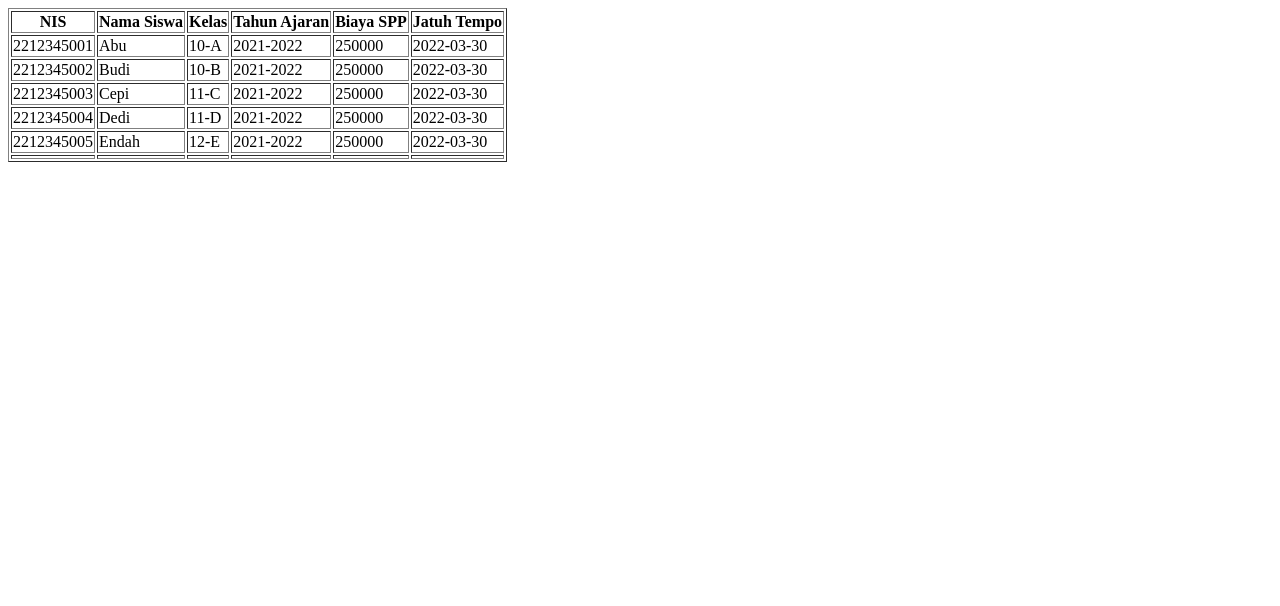
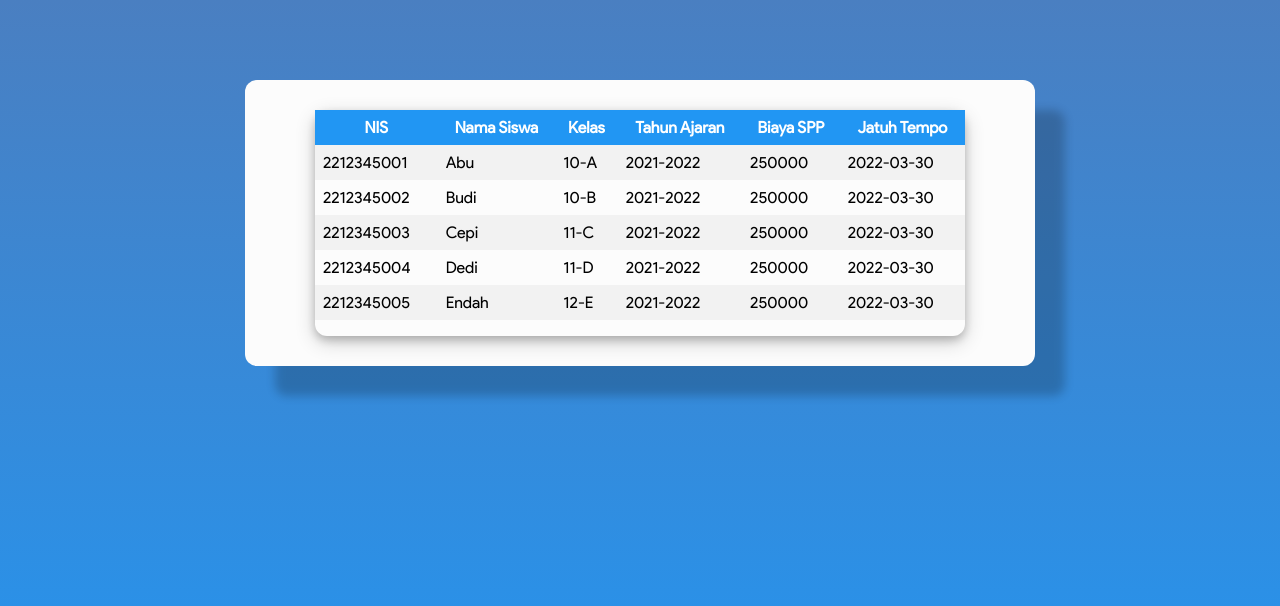
Before and after one commit to alter0z/SppPayment, a PHP site: page /staticweb/showSiswa.html in a window 1280 px wide. Shown: the top 606 px of the page. Run offline with PHP 8.4, Linux system fonts and the light colour scheme.

Commit message:
Designing show page

```diff
--- a/src/staticweb/login.html
+++ b/src/staticweb/login.html
@@ -4,7 +4,6 @@
         <meta charset="UTF-8" />
         <meta http-equiv="X-UA-Compatible" content="IE=edge" />
         <meta name="viewport" content="width=device-width, initial-scale=1.0" />
-        <link rel="stylesheet" href="https://cdnjs.cloudflare.com/ajax/libs/normalize/5.0.0/normalize.min.css" />
         <link rel="stylesheet" href="styles/style.css" />
         <script src="scripts/script.js"></script>
         <title>Login</title>
--- a/src/staticweb/register.html
+++ b/src/staticweb/register.html
@@ -5,7 +5,6 @@
         <meta http-equiv="X-UA-Compatible" content="IE=edge" />
         <meta name="viewport" content="width=device-width, initial-scale=1.0" />
         <script src="scripts/script.js"></script>
-        <link rel="stylesheet" href="https://cdnjs.cloudflare.com/ajax/libs/normalize/5.0.0/normalize.min.css" />
         <link rel="stylesheet" href="styles/style.css" />
         <title>Register</title>
     </head>
--- a/src/staticweb/showSiswa.html
+++ b/src/staticweb/showSiswa.html
@@ -1,16 +1,18 @@
 <!DOCTYPE html>
 <html lang="en">
     <head>
-    <meta charset="UTF-8">
-    <meta http-equiv="X-UA-Compatible" content="IE=edge">
-    <meta name="viewport" content="width=device-width, initial-scale=1.0">
+        <meta charset="UTF-8" />
+        <meta http-equiv="X-UA-Compatible" content="IE=edge" />
+        <meta name="viewport" content="width=device-width, initial-scale=1.0" />
         <script src="scripts/script.js"></script>
+        <link rel="stylesheet" href="styles/style.css" />
         <title>Data Siswa</title>
     </head>
     <body onload="showSiswa()">
         <div class="rowShow">
             <div class="colShow">
-            <table border="1">
+                <div class="table-page">
+                    <table>
                         <tr>
                             <th>NIS</th>
                             <th>Nama Siswa</th>
@@ -70,5 +72,6 @@
                     </table>
                 </div>
             </div>
+        </div>
     </body>
 </html>
--- a/src/staticweb/showUser.html
+++ b/src/staticweb/showUser.html
@@ -5,12 +5,14 @@
         <meta http-equiv="X-UA-Compatible" content="IE=edge" />
         <meta name="viewport" content="width=device-width, initial-scale=1.0" />
         <script src="scripts/script.js"></script>
+        <link rel="stylesheet" href="styles/style.css" />
         <title>Data User</title>
     </head>
     <body onload="showUser()">
         <div class="rowShow">
             <div class="colShow">
-                <table border="1">
+                <div class="table-page">
+                    <table>
                         <tr>
                             <th>Nama</th>
                             <th>Username</th>
@@ -39,5 +41,6 @@
                     </table>
                 </div>
             </div>
+        </div>
     </body>
 </html>
--- a/src/staticweb/styles/style.css
+++ b/src/staticweb/styles/style.css
@@ -37,7 +37,21 @@ body {
     box-shadow: 30px 30px 10px rgba(0, 0, 0, 0.2);
 }
 
+.rowShow {
+    background-color: #fcfcfc;
+    width: 750px;
+    padding: 20px;
+    margin: 80px auto;
+    text-align: center;
+    border-radius: 12px;
+    box-shadow: 30px 30px 10px rgba(0, 0, 0, 0.2);
+}
+
 .colFrom {
+    padding: 10px;
+}
+
+.colShow {
     padding: 10px;
 }
 
@@ -179,7 +193,7 @@ input[type='submit'] {
 } */
 
 input[type='submit']:hover {
-    background-color: #329dd5;
+    background-color: #127cb6;
     -webkit-transition: all 0.2s ease;
     transition: all 0.2s ease;
 }
@@ -198,3 +212,27 @@ input[type='submit']:hover {
     padding: 10px 0;
     border-radius: 0 0 4px 4px;
 }
+
+.table-page table {
+    border-collapse: collapse;
+    border-radius: 12px;
+    width: 650px;
+    margin: auto;
+    box-shadow: 0 4px 8px 0 rgba(0, 0, 0, 0.2), 0 6px 20px 0 rgba(0, 0, 0, 0.19);
+}
+
+.table-page td {
+    text-align: left;
+    padding: 8px;
+}
+
+.table-page tr:nth-child(even) {
+    background-color: #f2f2f2;
+}
+
+.table-page th {
+    padding: 8px;
+    text-align: center;
+    background-color: #2196f3;
+    color: white;
+}
```
Also changed, not shown: src/staticweb/showWalkas.html (+7 -4 lines). Lines whose indentation alone changed are shown as unchanged.
